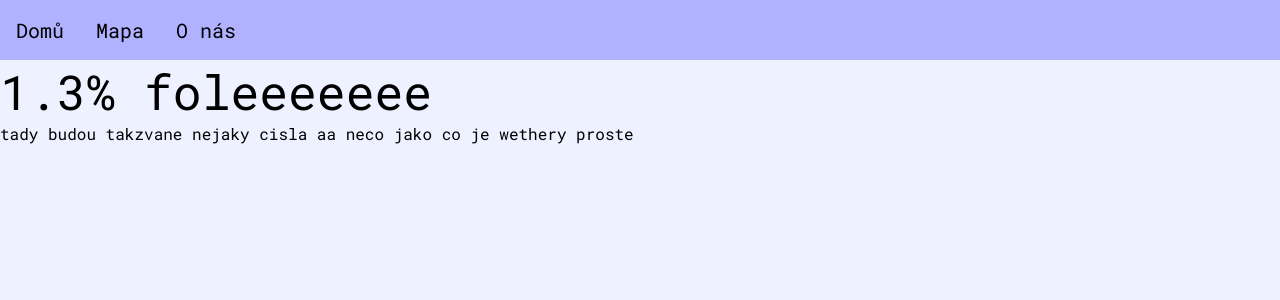
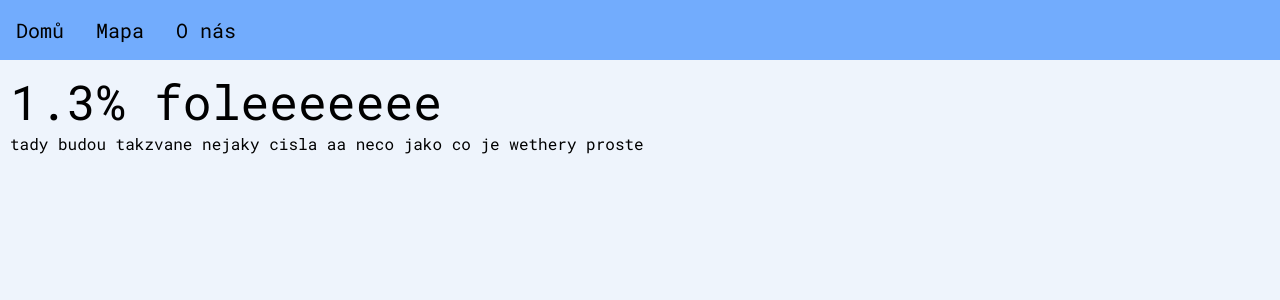
Before and after one commit to gyarab/2022-3e-weathery, a Vue app in the folder frontend/: page / in a window 1280 px wide. Shown: the top 300 px of the page. Built offline with nearby package versions, Linux system fonts and the light colour scheme; what vue3-apexcharts would draw is missing.

Commit message:
Stranka s objednavkami

```diff
--- a/frontend/src/assets/styly.css
+++ b/frontend/src/assets/styly.css
@@ -13,10 +13,13 @@
     --vyska-popupu-mapa: 200px;
     --vyska-menu: 60px;
     --velikost-pisma-menu: 20px;
-    --bila: #EEF1FF;
-    --svetla: #D2DAFF;
-    --tmava: #AAC4FF;
-    --fialova: #B1B2FF;
+    --bila: #eef4fc;
+    --svetla: #ADD3FF;
+    --stredni: #72ACFD;
+    --tmavsi: #5C8DFF;
+    --tmava: #3b28cc;
+
+    /* https://coolors.co/eef4fc-87bfff-3f8efc-2667ff-3b28cc */
 }
 
 body {
@@ -26,7 +29,7 @@ body {
 }
 
 #menu {
-    background-color: var(--fialova);
+    background-color: var(--stredni);
     height: var(--vyska-menu);
 }
 
--- a/frontend/src/router/index.ts
+++ b/frontend/src/router/index.ts
@@ -3,6 +3,7 @@ import HomeView from "../views/HomeView.vue";
 import AboutView from "../views/AboutView.vue";
 import MapaView from "../views/MapaView.vue";
 import Detail from "@/views/Detail.vue";
+import OrderView from "@/views/OrderView.vue";
 
 const router = createRouter({
     history: createWebHistory(import.meta.env.BASE_URL),
@@ -32,11 +33,22 @@ const router = createRouter({
             }
         },
         {
+            path: '/objednavka/:id',
+            name: 'Order',
+            component: OrderView,
+            meta: {
+                title: 'Order'
+            }
+        },
+        {
             path: '/:souradnice',
             name: 'detail',
             component: Detail,
             meta: {
                 title: 'Detail'
+            },
+            beforeEnter: (to) => {
+                return to.params.souradnice.length === 21 && to.params.souradnice.includes('-')  //chekuje trochu format souradnic
             }
         }
     ],
--- a/frontend/src/views/Detail.vue
+++ b/frontend/src/views/Detail.vue
@@ -67,7 +67,7 @@ export default {
                     toolbar: {
                         show: true,
                     },
-                    background: '#AAC4FF'
+                    background: '#87bfff'
                 },
                 xaxis: {
                     categories: [],
@@ -75,6 +75,12 @@ export default {
                         enabled: false,
                     },
                     labels: {
+                        datetimeFormatter: {
+                            year: 'yyyy',
+                            month: 'MMM \'yy',
+                            day: 'dd MMM',
+                            hour: 'HH:mm'
+                        }
                     }
                 },
                 stroke: {
@@ -107,10 +113,13 @@ export default {
         }).then(response => {
             this.data = response.data.data
 
+            if (response.data.message === "station does not exist"){
+                console.log("station does not exist") //TODO
+            }
+
             for (let i in this.data) {
                 this.data[i].pressure /= 100 // aby jsme to měli v hPa
             }
-
             this.zmenaAktivnihoGrafu(this.aktivniGraf)
             this.zmenaCasovehoRozmezi(this.selected)
         })
@@ -125,7 +134,7 @@ export default {
             this.chartOptions.xaxis.categories = []
             for (let i in this.data) {
                 this.series[0].data.push(Math.round(this.data[i][this.grafy[this.aktivniGraf][0]] * 10) / 10)
-                this.chartOptions.xaxis.categories.push(this.data[i].time)
+                this.chartOptions.xaxis.categories.push(this.data[i].time.slice(0, -9))
             }
             this.series[0].name = this.aktivniGraf
             ApexCharts.exec('1', 'updateOptions', {
@@ -168,7 +177,6 @@ export default {
                 }).then(response => {
                     this.data = response.data.data
                     this.zmenaAktivnihoGrafu(this.aktivniGraf)
-
                 })
             }
         },
@@ -230,7 +238,7 @@ export default {
 
 #change_date_btn {
     display: flex;
-    background-color: var(--tmava);
+    background-color: var(--bila);
     margin-left: 30px;
     width: 80px;
     height: 35px;
@@ -242,7 +250,7 @@ export default {
     padding: 20px;
     border-radius: 5px;
     z-index: 3;
-    background-color: var(--svetla);
+    background-color: var(--tmavsi);
 }
 
 #graf {
@@ -251,7 +259,7 @@ export default {
 
 .tlacitkoPrepinani {
     padding: 20px 20px 20px 0;
-    background-color: var(--svetla);
+    background-color: var(--stredni);
     border-radius: 5px 0 0 5px;
     left: 20px;
     position: relative;
@@ -263,7 +271,7 @@ export default {
 .aktivniTlacitko {
     width: 100px;
     border-right: none;
-    background-color: var(--tmava);
+    background-color: var(--tmavsi);
     z-index: 4;
     margin-left: 0;
 }
--- a/frontend/src/views/HomeView.vue
+++ b/frontend/src/views/HomeView.vue
@@ -1,6 +1,8 @@
 <template>
-    <h1>1.3% foleeeeeee</h1>
-    <p>tady budou takzvane nejaky cisla aa neco jako co je wethery proste</p>
+    <div class="home">
+        <h1>1.3% foleeeeeee</h1>
+        <p>tady budou takzvane nejaky cisla aa neco jako co je wethery proste</p>
+    </div>
 </template>
 
 <script>
@@ -10,5 +12,7 @@ export default {
 </script>
 
 <style scoped>
-
+.home {
+    padding: 10px
+}
 </style>
--- /dev/null
+++ b/frontend/src/views/OrderView.vue
@@ -0,0 +1,39 @@
+<template>
+    <div class="objednavka">
+        <h1>Číslo objednávky: {{ data.id }}</h1>
+        <h2>Datum: {{ datum }}</h2>
+        <h2>Místo doručení: {{ data.street }} {{data.city}} {{data.postal_code}} {{data.country}}</h2>
+        <h2>Adresát: {{data.name}} ({{data.email}})</h2>
+    </div>
+</template>
+
+<script>
+import axios from "axios";
+
+export default {
+    name: "OrderView",
+    data() {
+        return {
+            data: {},
+            order_id: this.$route.params.id,
+        }
+    },
+    beforeMount() {
+        axios.get("/order/" + this.order_id, {}).then(response => {
+            this.data = response.data.data
+        })
+    },
+    computed: {
+        datum() {
+            let list = this.data.date.replace('T', '-').split('-')
+            return `${list[2]}.${list[1]}. ${list[0]}`
+        }
+    }
+}
+</script>
+
+<style scoped>
+.objednavka {
+    padding: 10px
+}
+</style>
```
